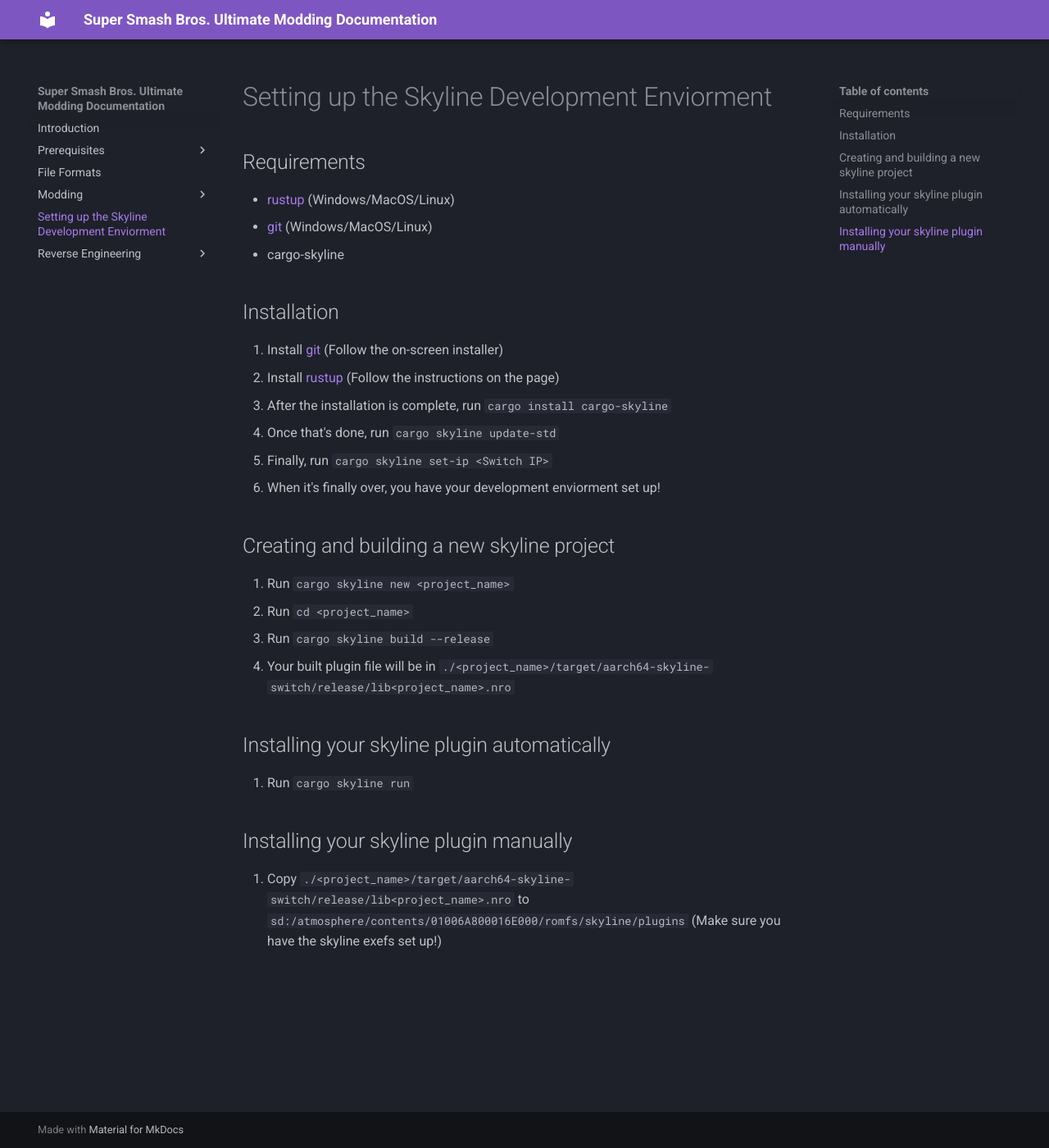
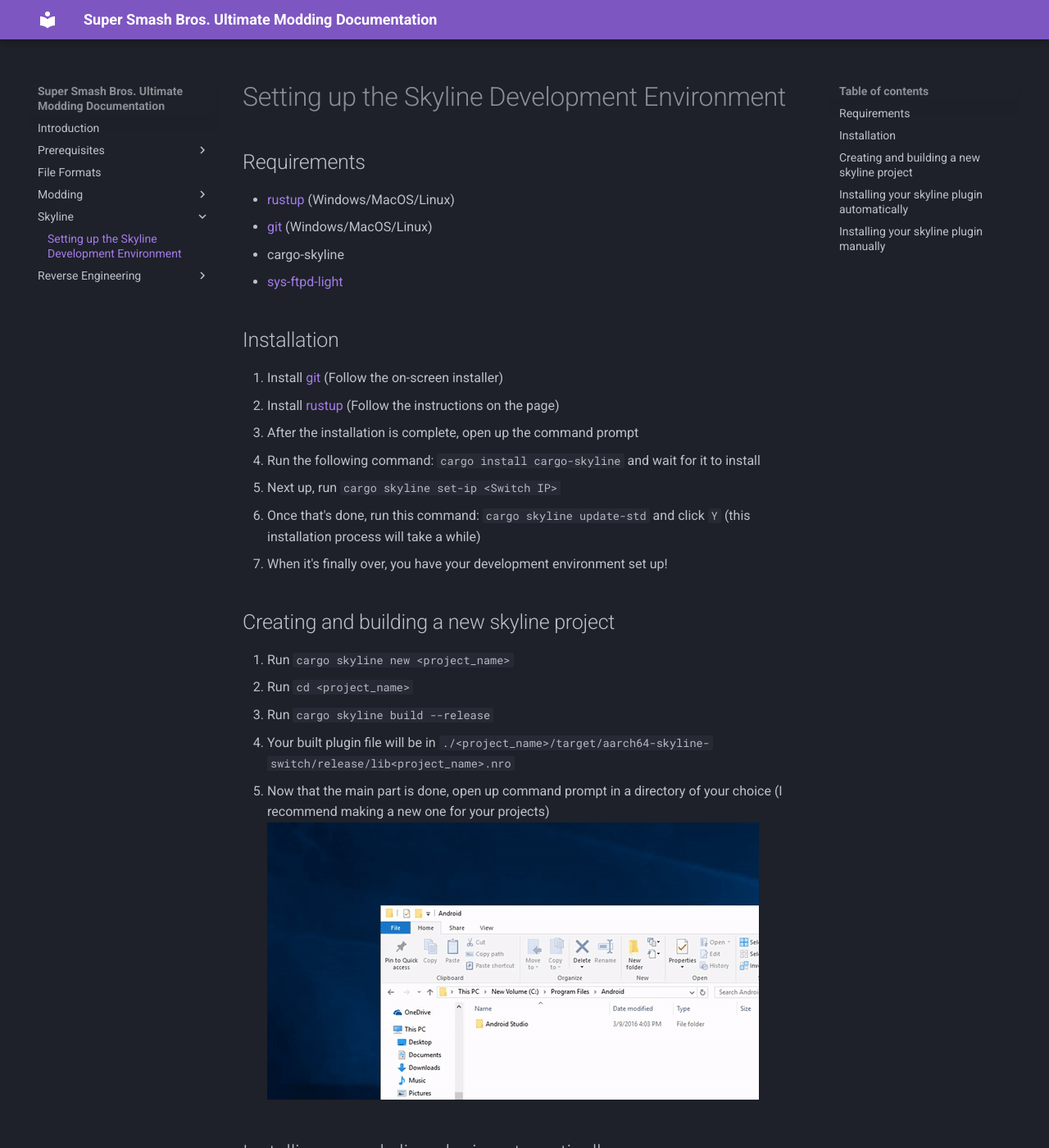
Before and after one commit to Coolsonickirby/Smash-Ultimate-Documentation, an MkDocs documentation site: the page built from docs/Skyline/Setting up the Skyline Development Environment.md, in a window 1280 px wide and 1400 px high. Shown: the whole window at 82% size. Built offline with MkDocs 1.6.1 and Material for MkDocs 9.7.7, drawn with Linux system fonts in a browser that asks for light colours.

Commit message:
Update some stuff

```diff
--- a/docs/Setting up the Skyline Development Enviorment.md
+++ b/docs/Skyline/Setting up the Skyline Development Environment.md
@@ -1,24 +1,27 @@
-# Setting up the Skyline Development Enviorment
+# Setting up the Skyline Development Environment
 
 ## Requirements
    - [rustup](https://www.rust-lang.org/tools/install) (Windows/MacOS/Linux)
    - [git](https://git-scm.com/downloads) (Windows/MacOS/Linux)
    - cargo-skyline
+   - [sys-ftpd-light](https://github.com/Genwald/sys-ftpd-light/releases)
 
 ## Installation
 1. Install [git](https://git-scm.com/downloads) (Follow the on-screen installer)
 2. Install [rustup](https://www.rust-lang.org/tools/install) (Follow the instructions on the page)
-3. After the installation is complete, run `cargo install cargo-skyline`
-4. Once that's done, run `cargo skyline update-std`
-5. Finally, run `cargo skyline set-ip <Switch IP>`
-5. When it's finally over, you have your development enviorment set up!
+3. After the installation is complete, open up the command prompt
+4. Run the following command: `cargo install cargo-skyline` and wait for it to install
+5. Next up, run `cargo skyline set-ip <Switch IP>`
+6. Once that's done, run this command: `cargo skyline update-std` and click `Y` (this installation process will take a while)
+7. When it's finally over, you have your development environment set up!
 
 ## Creating and building a new skyline project
 1. Run `cargo skyline new <project_name>`
 2. Run `cd <project_name>`
 3. Run `cargo skyline build --release`
 4. Your built plugin file will be in `./<project_name>/target/aarch64-skyline-switch/release/lib<project_name>.nro`
-
+6. Now that the main part is done, open up command prompt in a directory of your choice (I recommend making a new one for your projects)
+    ![Opening up cmd in a folder (Thanks to TNN for the example)](../img/General/cmd_in_folder.gif)
 ## Installing your skyline plugin automatically
 1. Run `cargo skyline run`
 
--- a/mkdocs.yml
+++ b/mkdocs.yml
@@ -19,7 +19,8 @@
   - Modding:
     - "./Modding/Audio.md"
     - "./Modding/Textures.md"
-  - "Setting up the Skyline Development Enviorment.md"
+  - Skyline:
+    - "./Skyline/Setting up the Skyline Development Environment.md"
   - Reverse Engineering:
     - "./Reverse Engineering/Ghidra.md"
     - "./Reverse Engineering/GDB.md"
```
